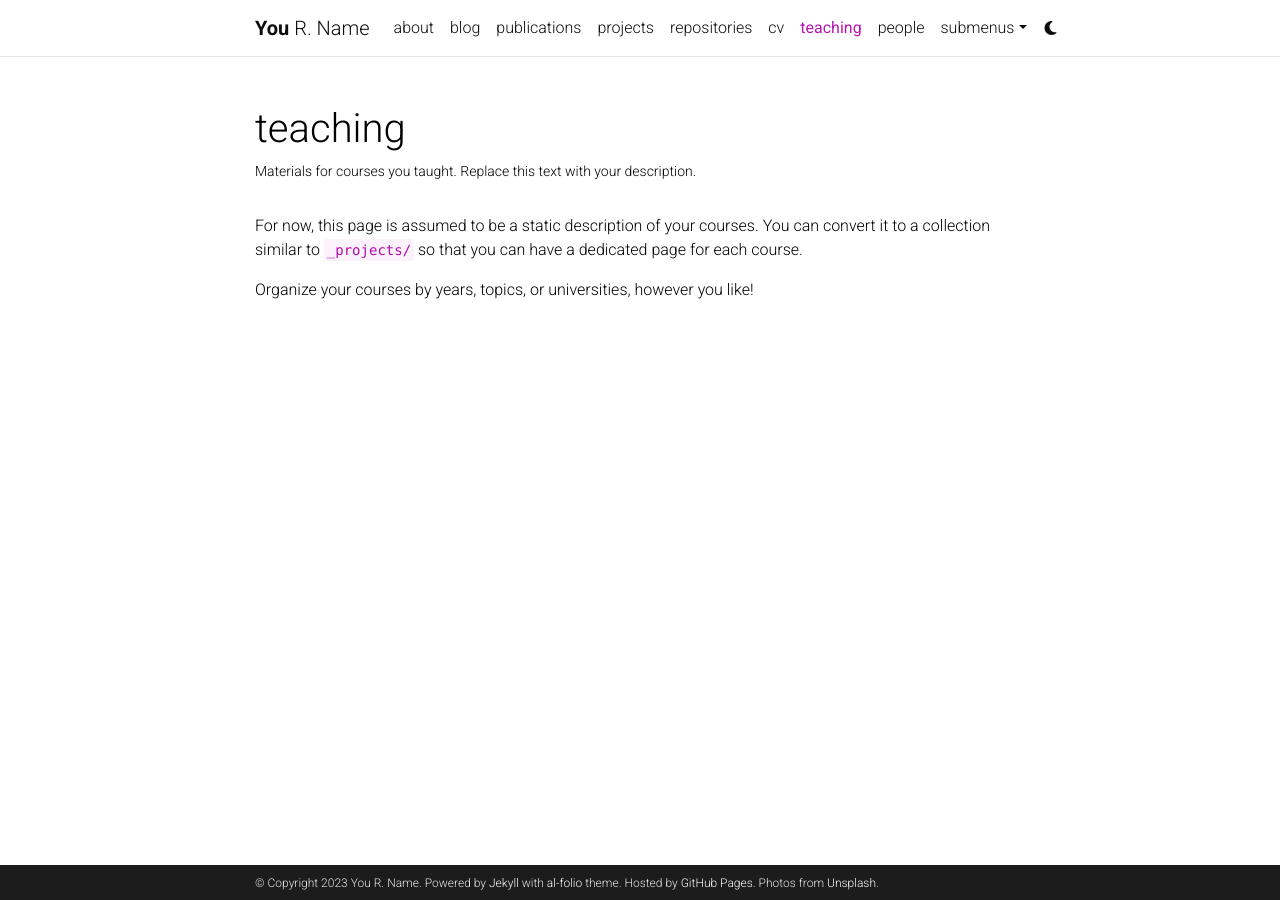
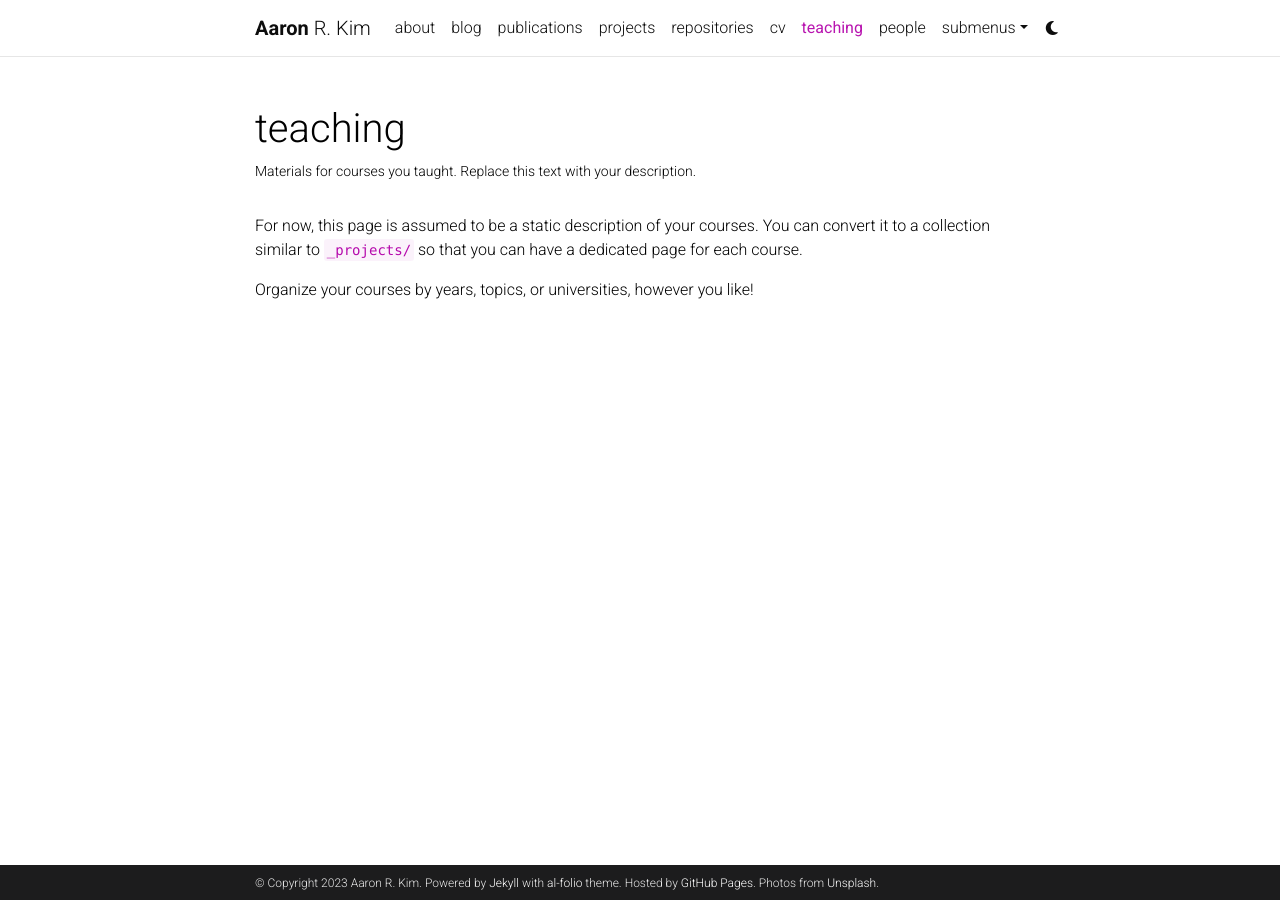
Before and after one commit to cocoaron/cocoaron.github.io, a Jekyll site: the page built from _pages/teaching.md, in a window 1280 px wide. Built offline with Jekyll 4.4.1, drawn with Linux system fonts in a browser that asks for light colours; comment, search, counter and statistics services are not loaded; a style sheet for code colours, icons or effects is not loaded.

Commit message:
Update _config.yml

```diff
--- a/_config.yml
+++ b/_config.yml
@@ -3,9 +3,9 @@
 # -----------------------------------------------------------------------------
 
 title: blank # the website title (if blank, full name will be used instead)
-first_name: You
+first_name: Aaron
 middle_name: R.
-last_name: Name
+last_name: Kim
 email: you@example.com
 description: > # the ">" symbol means to ignore newlines until "footer_text:"
   A simple, whitespace theme for academics. Based on [*folio](https://github.com/bogoli/-folio) design.
@@ -18,8 +18,8 @@
 lang: en # the language of your site (for example: en, fr, cn, ru, etc.)
 icon: ⚛️  # the emoji used as the favicon (alternatively, provide image name in /assets/img/)
 
-url: https://alshedivat.github.io # the base hostname & protocol for your site
-baseurl: /al-folio # the subpath of your site, e.g. /blog/
+url: https://cocoaron.github.io # the base hostname & protocol for your site
+baseurl: # the subpath of your site, e.g. /blog/
 last_updated: false # set to true if you want to display last updated in the footer
 impressum_path:  # set to path to include impressum link in the footer, use the same path as permalink in a page, helps to conform with EU GDPR
 
```
